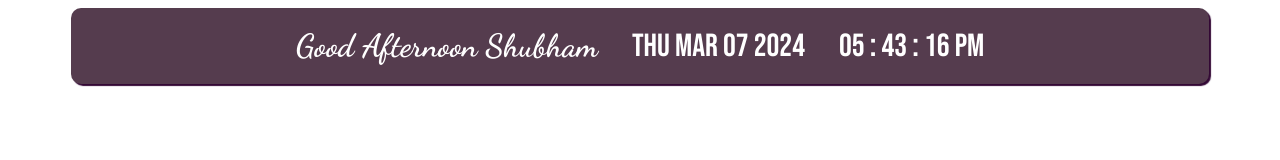
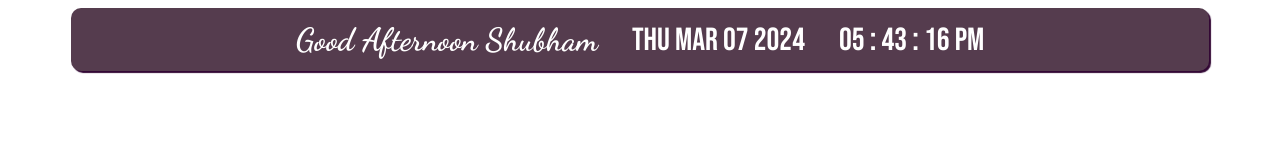
Before and after one commit to Shubhamxshah/notion, a plain HTML site: page index.html in a window 1280 px wide. Drawn offline with Linux system fonts and the light colour scheme.

Commit message:
Update index.html

```diff
--- a/index.html
+++ b/index.html
@@ -11,12 +11,6 @@
     <style>
 
         /*CSS RESETS*/
-
-body{
-    background-color: #fff;
-    line-height: 1.6;
-
-}
 
 h1 {
     margin-top: 0;
```
